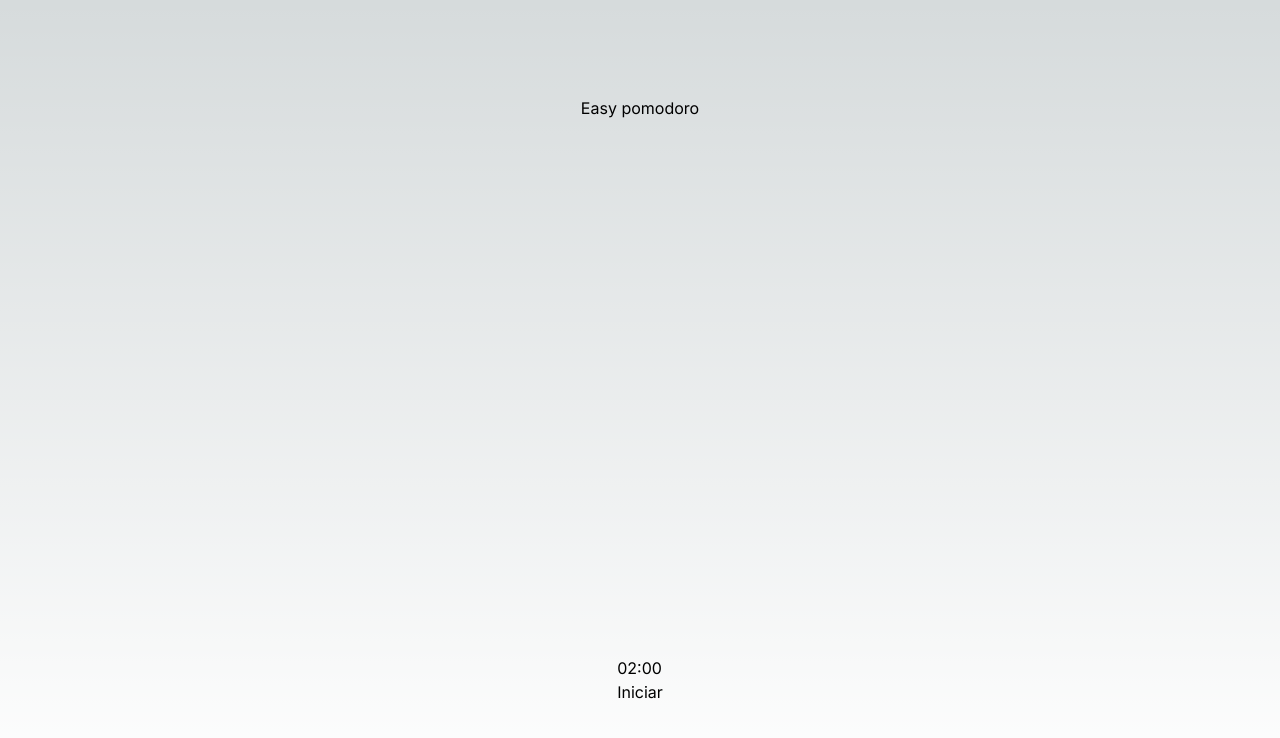
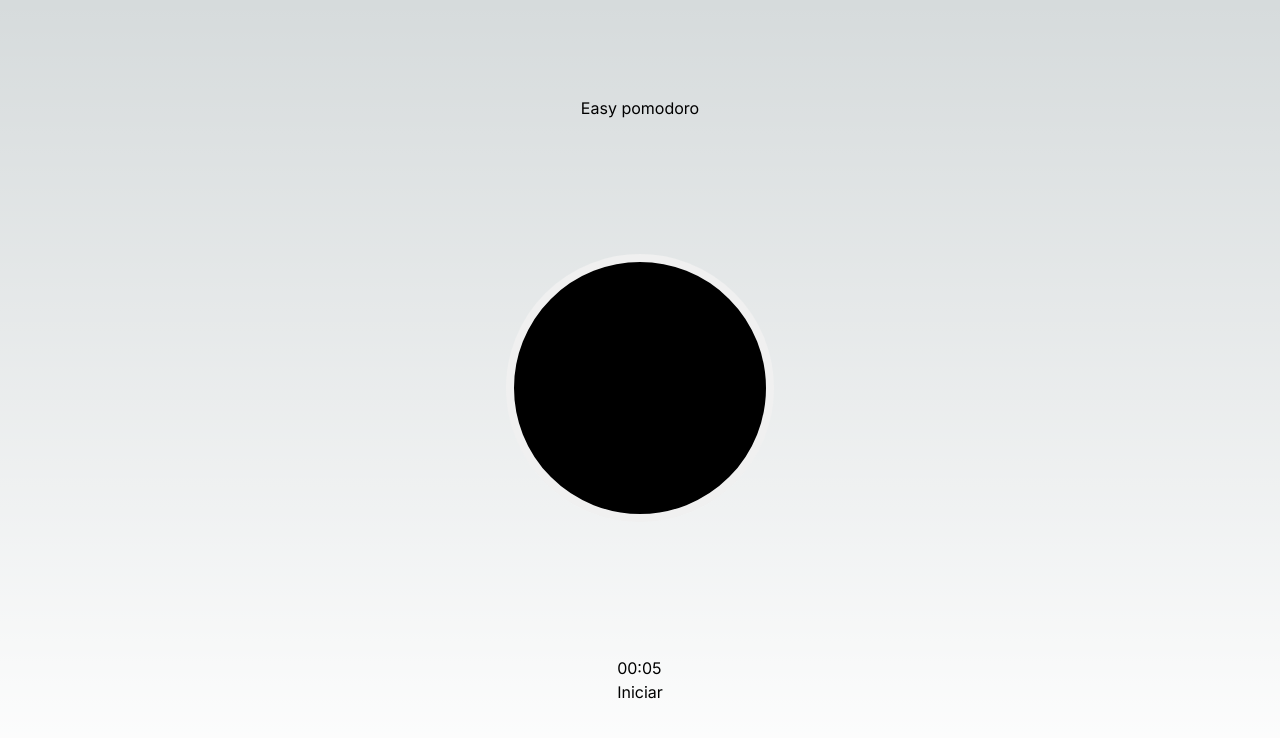
Before and after one commit to ferutizi/easy-pomodoro, a Next.js app: page / in a window 1280 px wide. Shown: the top 738 px of the page. Built offline with nearby package versions, Linux system fonts and the light colour scheme.

Commit message:
animation css progress time with svg

```diff
--- a/src/app/components/Time.tsx
+++ /dev/null
@@ -1,39 +0,0 @@
-'use client'
-
-import {useState, useEffect} from 'react';
-
-export default function Timer() {
-    const [minutes, setMinutes] = useState<number>(2);
-    const [seconds, setSeconds] = useState<number>(0);
-    const [isRunning, setIsRunning] = useState<boolean>(false);
-
-    useEffect(() => {
-        if(isRunning) {
-            const countDown = setInterval(() => {
-              if (seconds === 0) {
-                if (minutes === 0) {
-                  setIsRunning(false)
-                  clearInterval(countDown);
-                  return;
-                }
-                setSeconds(59);
-                setMinutes(minutes - 1);
-              } else {
-                setSeconds(seconds - 1);
-              }
-            }, 1000);
-            return () => {
-              clearInterval(countDown);
-            };
-        }
-    }, [minutes, seconds, isRunning]);
-
-    return (
-      <div>
-        <p>
-          {minutes.toString().padStart(2, '0')}:{seconds.toString().padStart(2, '0')}
-        </p>
-        <button type='button' onClick={()=> setIsRunning(true)}>Iniciar</button>
-      </div>
-    );
-}
--- /dev/null
+++ b/src/app/components/Timer.css
@@ -0,0 +1,22 @@
+@keyframes progress {
+    to {
+        stroke-dasharray: 100 100;
+    }
+}
+
+.progress__circle {
+    stroke: blue;
+    stroke-width: 5px;
+    stroke-dasharray: 0 100;
+    transform: rotate(-90deg);
+    transform-origin: 50%;
+    animation: progress 12s linear forwards;
+}
+
+.base__circle {
+    stroke: #f0f0f0;
+    stroke-width: 8px;
+    stroke-dasharray: 100 100;
+    transform: rotate(-90deg);
+    transform-origin: 50%;
+}
--- /dev/null
+++ b/src/app/components/Timer.tsx
@@ -0,0 +1,50 @@
+'use client'
+
+import './Timer.css'
+import {useState, useEffect} from 'react';
+
+export default function Timer() {
+    const [minutes, setMinutes] = useState<number>(0);
+    const [seconds, setSeconds] = useState<number>(5);
+    const [isRunning, setIsRunning] = useState<boolean>(false);
+    const [circleProgress, setCircleProgress] = useState<boolean>(false)
+
+    useEffect(() => {
+        if(isRunning) {
+            const countDown = setInterval(() => {
+              if (seconds === 0) {
+                if (minutes === 0) {
+                  setIsRunning(false);
+                  clearInterval(countDown);
+                  return;
+                }
+                setSeconds(59);
+                setMinutes(minutes - 1);
+              } else {
+                setSeconds(seconds - 1);
+              }
+            }, 1000);
+            return () => {
+              clearInterval(countDown);
+            };
+        }
+    }, [minutes, seconds, isRunning]);
+
+    return (
+      <>
+        <svg width="300" height="300">
+          <circle className='base__circle' r="130" cx="50%" cy="50%" pathLength="100" />
+          { circleProgress ?
+            <circle className='progress__circle' r="124" cx="50%" cy="50%" pathLength="100" />
+            : null
+          }
+        </svg>
+        <div>
+          <p>
+            {minutes.toString().padStart(2, '0')}:{seconds.toString().padStart(2, '0')}
+          </p>
+          <button type='button' onClick={()=> {setIsRunning(true), setCircleProgress(true)}}>Iniciar</button>
+        </div>
+      </>
+    );
+}
--- a/src/app/page.tsx
+++ b/src/app/page.tsx
@@ -1,10 +1,10 @@
-import Time from "./components/Time";
+import Timer from "./components/Timer";
 
 export default function Home() {
   return (
     <main className="flex min-h-screen flex-col items-center justify-between p-24">
       <h1>Easy pomodoro</h1>
-      <Time></Time>
+      <Timer></Timer>
     </main>
   )
 }
```
